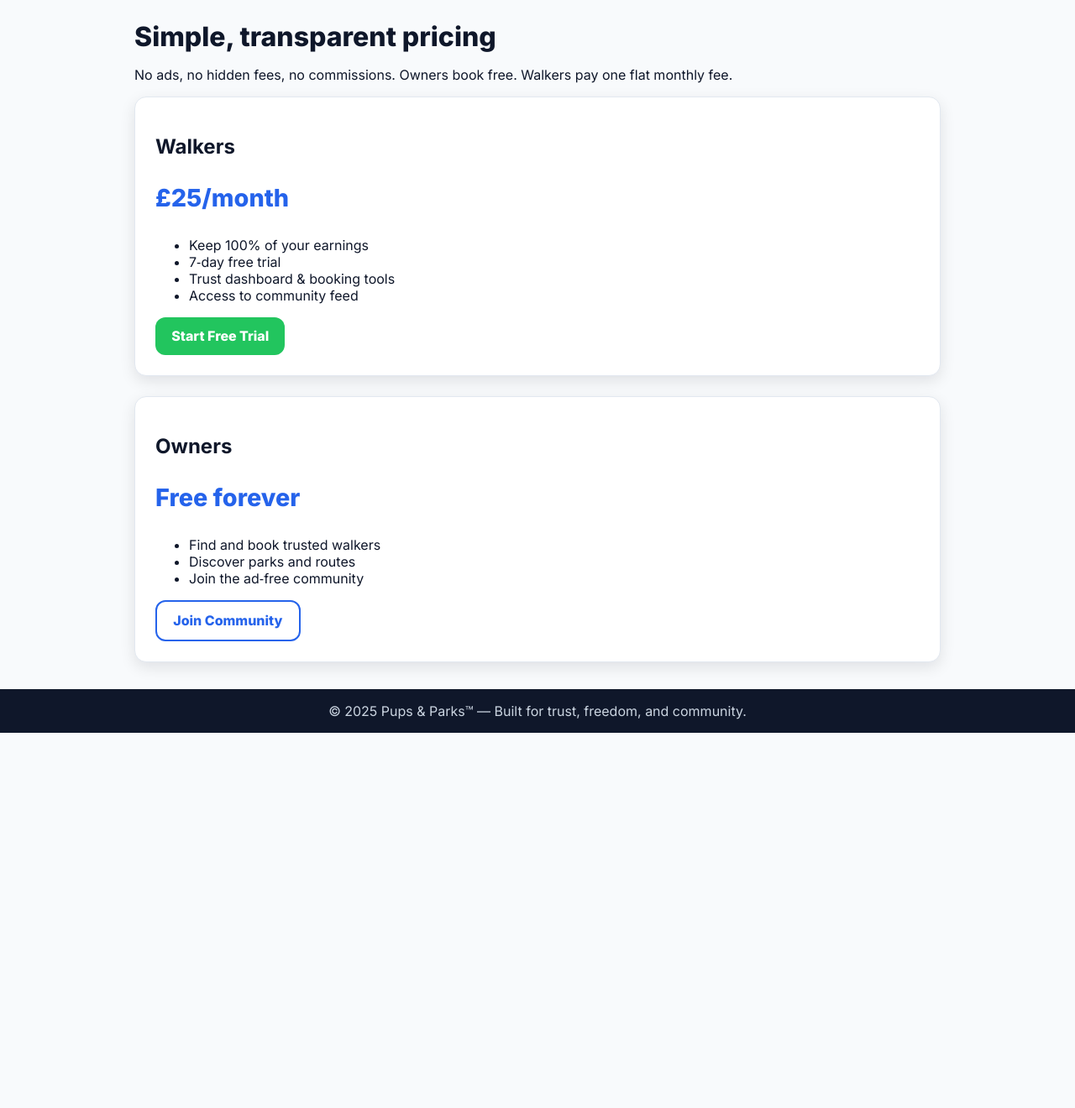
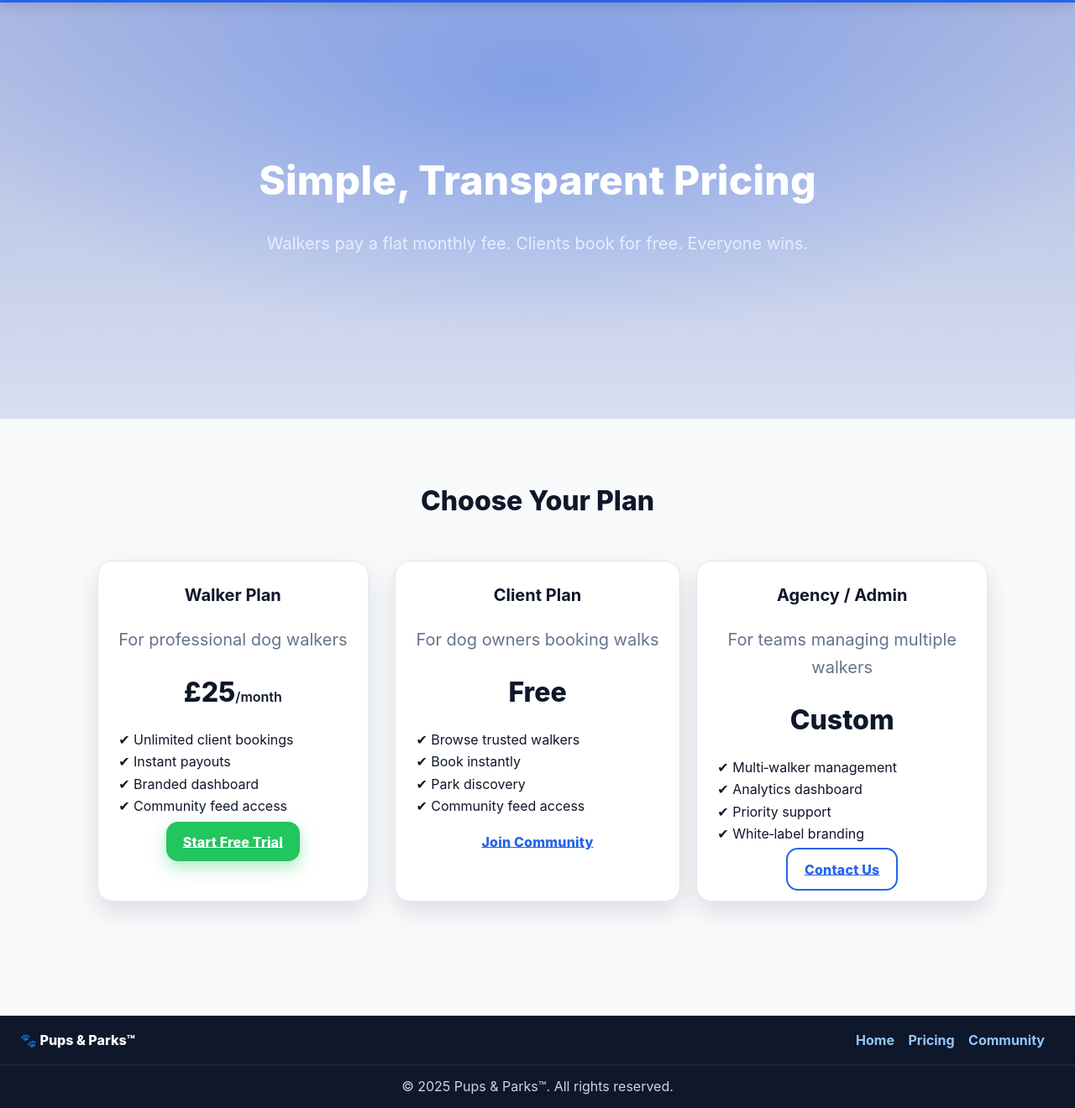
Before and after one commit to pixlekind/pixelkind-site, a plain HTML site: page pricing.html in a window 1280 px wide. Shown: the part 60-1380 px from the top of the page at 84% size. Before the commit the page ends 933 px from the top, so only its background shows below. Drawn offline with Linux system fonts and the light colour scheme; files that its build step writes are made by us from their sources.

Commit message:
Update pricing.html

```diff
--- a/pricing.html
+++ b/pricing.html
@@ -3,65 +3,91 @@
 <head>
   <meta charset="UTF-8" />
   <meta name="viewport" content="width=device-width, initial-scale=1" />
-  <title>Pricing — Pups & Parks™</title>
-  <link href="https://fonts.googleapis.com/css2?family=Inter:wght@400;600;700;800&display=swap" rel="stylesheet">
-  <style>
-    body { font-family: 'Inter', sans-serif; margin:0; background:#F8FAFC; color:#0F172A; }
-    header { background:#2563EB; color:#fff; padding:1rem; display:flex; justify-content:space-between; align-items:center; }
-    header a { color:#fff; text-decoration:none; font-weight:700; margin-left:1rem; }
-    .container { max-width:960px; margin:2rem auto; padding:0 1rem; }
-    h1 { font-size:2rem; font-weight:800; margin-bottom:1rem; }
-    .card { background:#fff; border:1px solid #E2E8F0; border-radius:14px; padding:1.5rem; box-shadow:0 6px 18px rgba(2,6,23,0.1); margin-bottom:1.5rem; }
-    .price { font-size:1.8rem; font-weight:800; color:#2563EB; }
-    .btn { display:inline-block; padding:.8rem 1.2rem; border-radius:12px; font-weight:800; text-decoration:none; }
-    .btn-primary { background:#22C55E; color:#fff; }
-    .btn-primary:hover { background:#16A34A; }
-    .btn-secondary { background:#fff; border:2px solid #2563EB; color:#2563EB; }
-    footer { background:#0F172A; color:#CBD5E1; text-align:center; padding:1rem; margin-top:2rem; }
-  </style>
+  <title>Pups & Parks™ — Pricing</title>
+  <link rel="stylesheet" href="css/styles.css">
 </head>
 <body>
-  <header>
-    <div><strong>Pups & Parks™</strong></div>
-    <nav>
+  <!-- Header -->
+  <header class="site-header">
+    <a href="index.html" class="logo">🐾 Pups & Parks™</a>
+    <nav class="nav">
       <a href="index.html">Home</a>
-      <a href="pricing.html" style="text-decoration:underline">Pricing</a>
+      <a href="pricing.html" class="active">Pricing</a>
       <a href="feed.html">Community</a>
       <a href="profile.html">Profile</a>
     </nav>
   </header>
 
-  <main class="container">
-    <h1>Simple, transparent pricing</h1>
-    <p>No ads, no hidden fees, no commissions. Owners book free. Walkers pay one flat monthly fee.</p>
+  <!-- Hero -->
+  <section class="hero hero-image">
+    <div class="hero-overlay"></div>
+    <div class="hero-content">
+      <h1 class="h1">Simple, Transparent Pricing</h1>
+      <p class="sub">Walkers pay a flat monthly fee. Clients book for free. Everyone wins.</p>
+    </div>
+  </section>
 
-    <div class="card">
-      <h2>Walkers</h2>
-      <p class="price">£25/month</p>
-      <ul>
-        <li>Keep 100% of your earnings</li>
-        <li>7‑day free trial</li>
-        <li>Trust dashboard & booking tools</li>
-        <li>Access to community feed</li>
-      </ul>
-      <!-- 👇 Replace the URL below with your real Stripe Checkout link -->
-      <a href="https://buy.stripe.com/test_12345ABCDE" class="btn btn-primary">Start Free Trial</a>
+  <!-- Pricing Plans -->
+  <section class="section">
+    <div class="container center">
+      <h2 class="h2">Choose Your Plan</h2>
+      <div class="grid-3">
+        <!-- Walker Plan -->
+        <div class="card lift">
+          <h3 class="h3">Walker Plan</h3>
+          <p class="sub">For professional dog walkers</p>
+          <p style="font-size:2rem; font-weight:800; margin: var(--space-4) 0;">£25<span style="font-size:1rem; font-weight:600;">/month</span></p>
+          <ul style="list-style:none; padding:0; margin:0 0 var(--space-4); text-align:left;">
+            <li>✔ Unlimited client bookings</li>
+            <li>✔ Instant payouts</li>
+            <li>✔ Branded dashboard</li>
+            <li>✔ Community feed access</li>
+          </ul>
+          <a href="#" class="btn btn-primary">Start Free Trial</a>
+        </div>
+
+        <!-- Client Plan -->
+        <div class="card lift">
+          <h3 class="h3">Client Plan</h3>
+          <p class="sub">For dog owners booking walks</p>
+          <p style="font-size:2rem; font-weight:800; margin: var(--space-4) 0;">Free</p>
+          <ul style="list-style:none; padding:0; margin:0 0 var(--space-4); text-align:left;">
+            <li>✔ Browse trusted walkers</li>
+            <li>✔ Book instantly</li>
+            <li>✔ Park discovery</li>
+            <li>✔ Community feed access</li>
+          </ul>
+          <a href="feed.html" class="btn btn-secondary">Join Community</a>
+        </div>
+
+        <!-- Admin/Agency Plan (optional future) -->
+        <div class="card lift">
+          <h3 class="h3">Agency / Admin</h3>
+          <p class="sub">For teams managing multiple walkers</p>
+          <p style="font-size:2rem; font-weight:800; margin: var(--space-4) 0;">Custom</p>
+          <ul style="list-style:none; padding:0; margin:0 0 var(--space-4); text-align:left;">
+            <li>✔ Multi‑walker management</li>
+            <li>✔ Analytics dashboard</li>
+            <li>✔ Priority support</li>
+            <li>✔ White‑label branding</li>
+          </ul>
+          <a href="mailto:hello@pupsandparks.com" class="btn btn-outline">Contact Us</a>
+        </div>
+      </div>
     </div>
+  </section>
 
-    <div class="card">
-      <h2>Owners</h2>
-      <p class="price">Free forever</p>
-      <ul>
-        <li>Find and book trusted walkers</li>
-        <li>Discover parks and routes</li>
-        <li>Join the ad‑free community</li>
-      </ul>
-      <a href="feed.html" class="btn btn-secondary">Join Community</a>
+  <!-- Footer -->
+  <footer class="site-footer">
+    <div class="footer-inner">
+      <div class="footer-brand">🐾 Pups & Parks™</div>
+      <nav class="footer-nav">
+        <a href="index.html">Home</a>
+        <a href="pricing.html">Pricing</a>
+        <a href="feed.html">Community</a>
+      </nav>
     </div>
-  </main>
-
-  <footer>
-    © 2025 Pups & Parks™ — Built for trust, freedom, and community.
+    <p class="legal">© 2025 Pups & Parks™. All rights reserved.</p>
   </footer>
 </body>
 </html>
```
